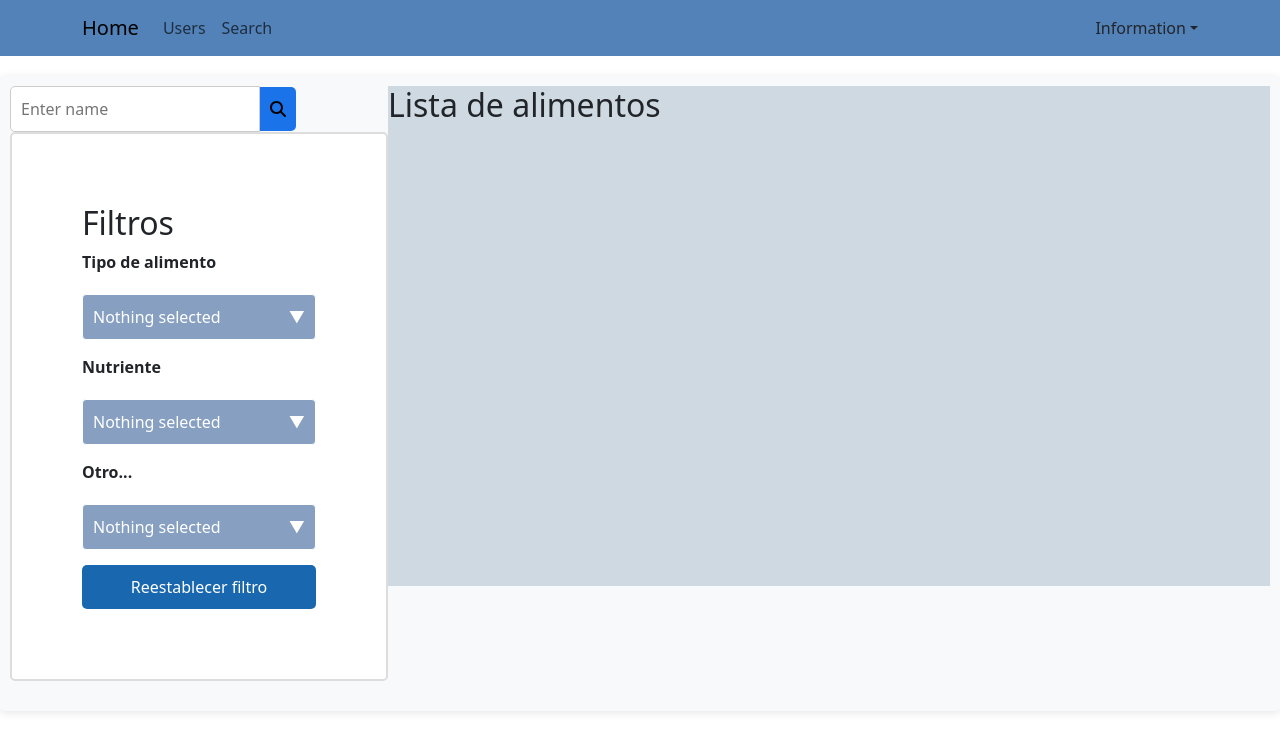
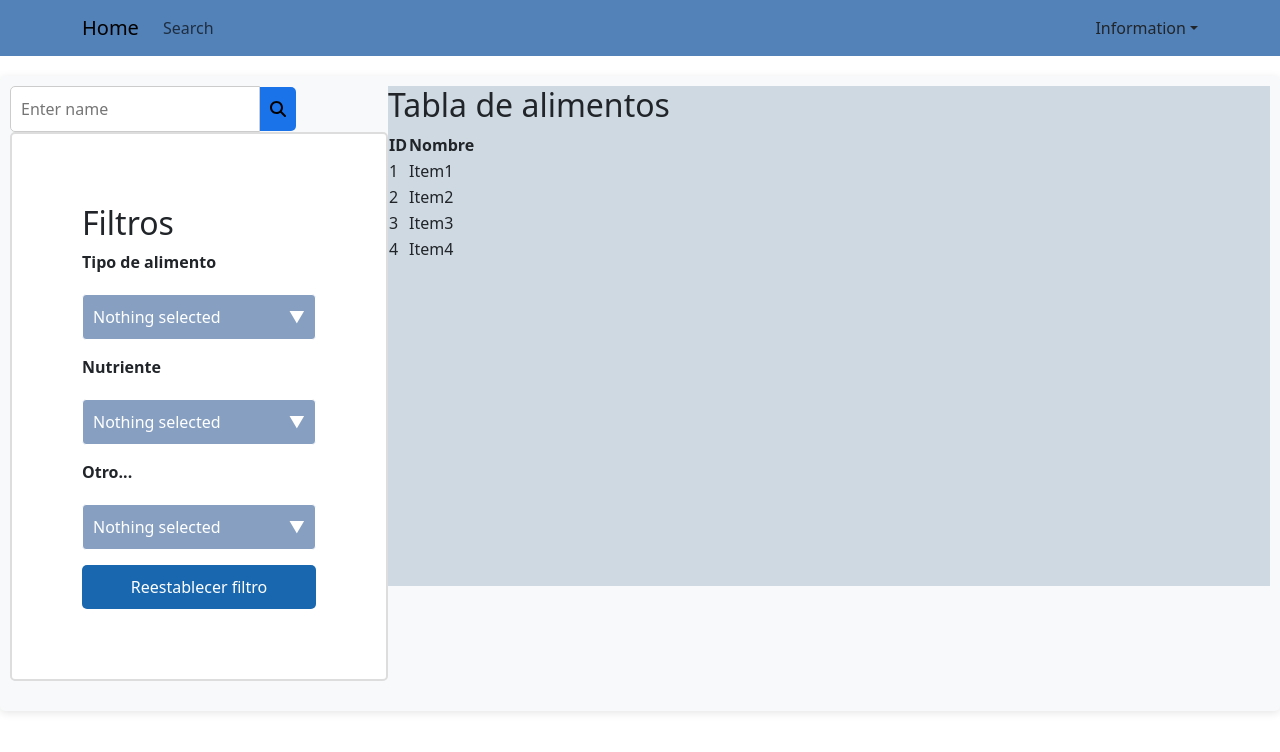
Before and after one commit to Pixoll/food-comp-db-frontend, a React (Create React App) app: page /search in a window 1280 px wide. Shown: the top 752 px of the page. Built offline with nearby package versions, Linux system fonts and the light colour scheme.

Commit message:
refactoring and food table was added.
added “useNavigate” to navigate to a detail page of each selected item and chartJs dependencies

```diff
--- a/src/core/components/Navbar.tsx
+++ b/src/core/components/Navbar.tsx
@@ -10,7 +10,6 @@ const AppNavbar = () => {
                 <Navbar.Toggle aria-controls="basic-navbar-nav" />
                 <Navbar.Collapse id="basic-navbar-nav">
                     <Nav className="me-auto">
-                        <Nav.Link as = {Link} to = "/users">Users</Nav.Link>
                         <Nav.Link as = {Link} to = "/search"> Search</Nav.Link>
                     </Nav>
                     <NavDropdown title="Information" id="nav-dropdown">
--- /dev/null
+++ b/src/core/components/search/FoodResultsTable.tsx
@@ -0,0 +1,42 @@
+import React, { useState } from "react";
+import { useNavigate } from "react-router-dom";
+
+interface FoodResultsListProps {
+  url: string;
+}
+
+const FoodResultsTable: React.FC<FoodResultsListProps> = ({ url }) => {
+  const navigate = useNavigate();
+
+  const data = [
+    { id: 1, name: "Item1" },
+    { id: 2, name: "Item2" },
+    { id: 3, name: "Item3" },
+    { id: 4, name: "Item4" },
+  ];
+
+  const handleRowClick = (id: number) => {
+    navigate('/search/details/${id}');
+  };
+
+  return (
+    <table>
+      <thead>
+        <tr>
+          <th>ID</th>
+          <th>Nombre</th>
+        </tr>
+      </thead>
+      <tbody>
+        {data.map((item) => (
+          <tr key={item.id} onClick={() => handleRowClick(item.id)}>
+            <td>{item.id}</td>
+            <td>{item.name}</td>
+          </tr>
+        ))}
+      </tbody>
+    </table>
+  );
+};
+
+export default FoodResultsTable;
--- a/src/core/routes/routes.tsx
+++ b/src/core/routes/routes.tsx
@@ -1,10 +1,10 @@
 import { createBrowserRouter, Outlet } from "react-router-dom";
 import { lazy, Suspense } from "react";
 
-const UserContainer = lazy(() => import("../../pages/users/UserContainer"));
-const HomeContainer = lazy(() => import("../../pages/home/HomeContainer"));
+const HomeContainer = lazy(() => import("../../pages/home/HomePage"));
 const Nutrients = lazy(() => import("../components/information/Nutrients"));
-const SearchPage = lazy(() => import("../../pages/search/SearchPage"))
+const SearchPage = lazy(() => import("../../pages/search/SearchPage"));
+const DetailPage = lazy(() => import("../../pages/detailFood/DetailPage"));
 
 export const router = createBrowserRouter([
     {
@@ -17,32 +17,19 @@ export const router = createBrowserRouter([
       children: [
         {
           index: true,
-                element: <HomeContainer />
-            },
-            {
-                path: "users",
-                element: <UserContainer />,
-                children: [
-                    {
-                        index: true,
-                        element: <UserContainer />
-                    },
-                ],
+          element: <HomeContainer />,
         },
         {
           path: "nutrients",
-                element: <Nutrients />
-
+          element: <Nutrients />,
         },
         {
           path: "search",
           element: <SearchPage />,
-                children: [
+        },
         {
-                        index: true,
-                        element: <SearchPage />
-                    },
-                ],
+          path: "search/details/:id",
+          element: <DetailPage />,
         },
       ],
     },
--- /dev/null
+++ b/src/pages/detailFood/DetailPage.tsx
@@ -0,0 +1,15 @@
+import AppNavbar from "../../core/components/Navbar";
+import { useParams } from "react-router-dom";
+
+const DetailPage = () => {
+  const { id } = useParams();
+
+  return (
+    <div>
+        <AppNavbar />
+      <h1>Detalle del alimento con ID: {id}</h1>
+    </div>
+  );
+};
+
+export default DetailPage;
--- a/src/pages/home/HomeContainer.tsx
+++ b/src/pages/home/HomePage.tsx
@@ -1,6 +1,6 @@
 import AppNavbar from '../../core/components/Navbar'
 
-const HomeContainer = () => {
+const HomePage = () => {
     return (
         <div>
             <AppNavbar/>
@@ -9,4 +9,4 @@ const HomeContainer = () => {
     );
 };
 
-export default HomeContainer;
+export default HomePage;
--- a/src/pages/search/SearchPage.tsx
+++ b/src/pages/search/SearchPage.tsx
@@ -1,9 +1,12 @@
+import { useState } from "react";
 import AppNavbar from "../../core/components/Navbar";
 import SearchForName from "../../core/components/search/SearchForName";
 import FoodFilter from "../../core/components/search/FoodFilter";
+import FoodResultsTable from "../../core/components/search/FoodResultsTable";
 import "../../assets/css/_searchPage.css"
 
   const SearchPage = () => {
+    const [url, setUrl] = useState<string>("/api/foods"); // URL inicial
     return (
       <div className="search-page">
         <AppNavbar />
@@ -14,7 +17,8 @@ import "../../assets/css/_searchPage.css"
           </div>
 
           <div className="food-list">
-            <h2>Lista de alimentos</h2>
+            <h2>Tabla de alimentos</h2>
+            <FoodResultsTable url={url} />
           </div>
         </div>
       </div>
--- a/src/pages/users/UserContainer.tsx
+++ /dev/null
@@ -1,67 +0,0 @@
-import React, { useState, useEffect } from 'react';
-import AppNavbar from '../../core/components/Navbar';
-
-interface Post {
-    id: number;
-    title: string;
-    body: string;
-    userId: number;
-}
-
-type ErrorType = { status: number; statusText: string } | { message: string };
-
-const getData = async (): Promise<Post[] | { error: ErrorType }> => {
-    try {
-        const response = await fetch('https://jsonplaceholder.typicode.com/posts');
-        if (!response.ok) {
-            console.log('error:', response.status);
-            return { error: { status: response.status, statusText: response.statusText } };
-        }
-        const data = await response.json();
-        console.log(data)
-        return data;
-    } catch (error) {
-        console.error('Fetch error:', error);
-        return { error: { message: 'Fetch failed' } };
-    }
-};
-
-const UserContainer = () => {
-    const [data, setData] = useState<Post[]>([]);
-    const [error, setError] = useState<ErrorType>();
-
-    useEffect(() => {
-        const fetchData = async () => {
-            const result = await getData();
-            if ('error' in result) {
-                setError(result.error);
-            } else {
-                setData(result);
-            }
-        };
-
-        fetchData();
-    }, []);
-
-    if (error) {
-        return <p>Error: {'message' in error ? error.message : error.statusText}</p>;
-    }
-
-    return (
-        <div>
-            <AppNavbar />
-            <h1>Data post: </h1>
-            {data && data.length > 0 ? (
-                <ul>
-                    {data.map((post) => (
-                        <li key={post.id}>{post.userId}</li>
-                    ))}
-                </ul>
-            ) : (
-                <p>No data available</p>
-            )}
-        </div>
-    );
-};
-
-export default UserContainer;
```
Also changed, not shown: src/core/components/search/FoodResultsList.tsx (deleted, +0 -16 lines). Lines whose indentation alone changed are shown as unchanged.
